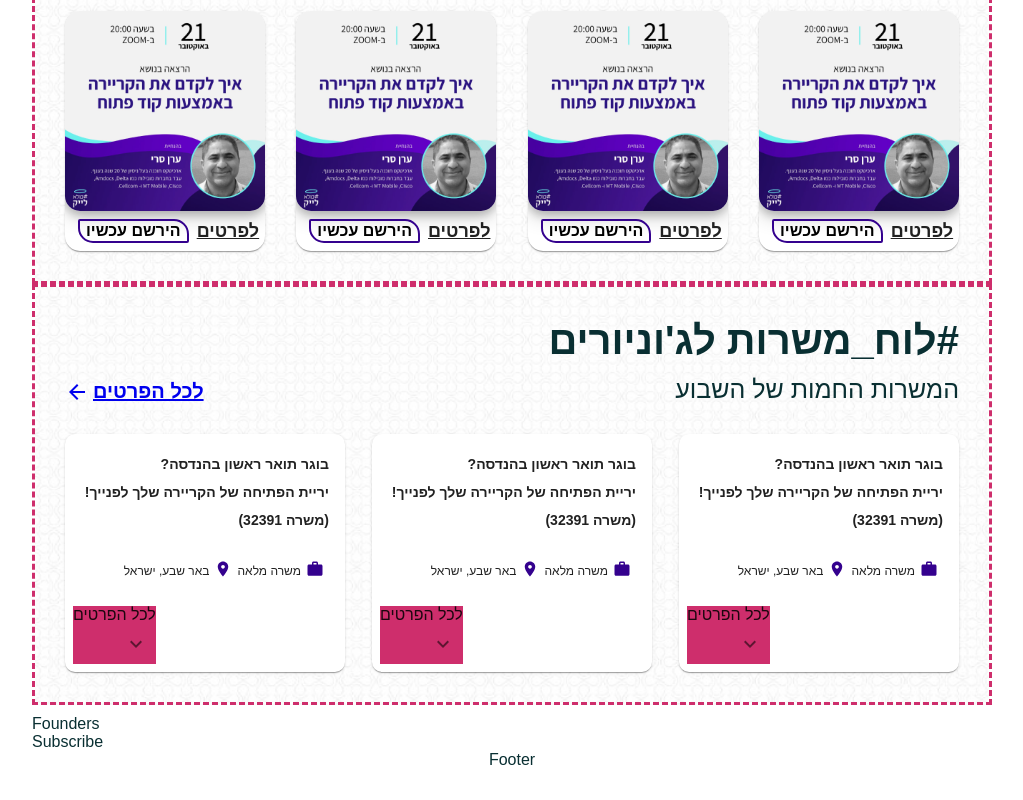
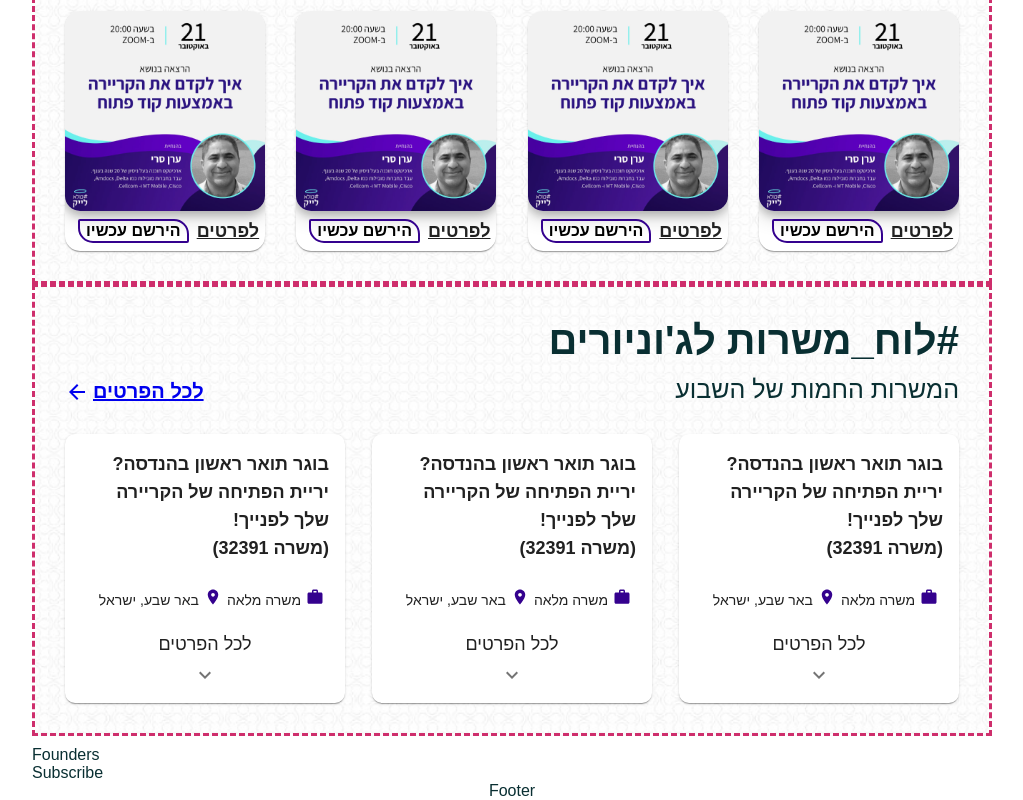
Before and after one commit to avraham186/coola-like, a React (Create React App) app: page /#/ in a window 1280 px wide. Shown: the part 624-1424 px from the top of the page, without its empty margins (128-1151 px from the left). Before the commit the page ends 1393 px from the top, so only its background shows below. Built offline with nearby package versions, Linux system fonts and the light colour scheme.

Commit message:
Section 3 - Jobs done

```diff
--- a/package.json
+++ b/package.json
@@ -12,11 +12,7 @@
     "@testing-library/jest-dom": "^5.14.1",
     "@testing-library/react": "^11.2.7",
     "@testing-library/user-event": "^12.8.3",
-<<<<<<< HEAD
-    "node-sass": "^4.14.1",
-=======
     "node-sass": "^4.14.0",
->>>>>>> 45ff7fc0782b087e23bf7509f4dd99da6d5dcfd9
     "react": "^17.0.2",
     "react-dom": "^17.0.2",
     "react-redux": "^7.2.6",
--- a/src/assets/views/_home-page.scss
+++ b/src/assets/views/_home-page.scss
@@ -210,7 +210,7 @@ Jobs
         font-family: Rubik, sans-serif;
         font-style: normal;
         font-weight: bold;
-        font-size: 14px;
+        font-size: 18px;
         line-height: 28px;
         direction: rtl;
         }
@@ -219,7 +219,7 @@ Jobs
         flex-direction: row;
         justify-content: flex-end;
         margin-top: 30px;
-        font-size: 12px;
+        font-size: 14px;
 
         .job-icon {
           font-size: 18px;
@@ -234,7 +234,13 @@ Jobs
         display: flex;
         flex-direction: column;
         justify-content: center;
-        background-color: #ce2e6c;
+        //background-color: #ce2e6c;
+        font-family: Rubik, sans-serif;
+        font-style: normal;
+        font-weight: 500;
+        font-size: 18px;
+        line-height: 21px;
+        text-align: right;
       }
     }
 
--- a/src/cmps/home_page/sub_cmps/JobCard.js
+++ b/src/cmps/home_page/sub_cmps/JobCard.js
@@ -12,10 +12,9 @@ import LocationOnIcon from '@mui/icons-material/LocationOn';
 
 const ExpandMore = styled((props) => {
     const {expand, ...other} = props;
-    return <IconButton {...other} />;
+    return <IconButton  {...other} />;
 })(({theme, expand}) => ({
     transform: !expand ? 'rotate(0deg)' : 'rotate(180deg)',
-    marginLeft: 'auto',
     transition: theme.transitions.create('transform', {
         duration: theme.transitions.duration.shortest,
     }),
@@ -44,9 +43,8 @@ export default function JobCard() {
                     משרה מלאה <WorkIcon className="job-icon"/>
                 </div>
             </CardContent>
-            <CardActions disableSpacing>
-                <div className="card-footer">
-                    לכל הפרטים
+            <CardActions disableSpacing className="card-footer">
+                    <span>לכל הפרטים</span>
                     <ExpandMore
                         expand={expanded}
                         onClick={handleExpandClick}
@@ -55,9 +53,9 @@ export default function JobCard() {
                     >
                         <ExpandMoreIcon/>
                     </ExpandMore>
-                </div>
 
             </CardActions>
+
             <Collapse in={expanded} timeout="auto" unmountOnExit>
                 <CardContent>
                     <Typography paragraph>Method:</Typography>
```
Also changed, not shown: 1 other file (tests, documents, lock files or other folders). Lines whose indentation alone changed are shown as unchanged.
